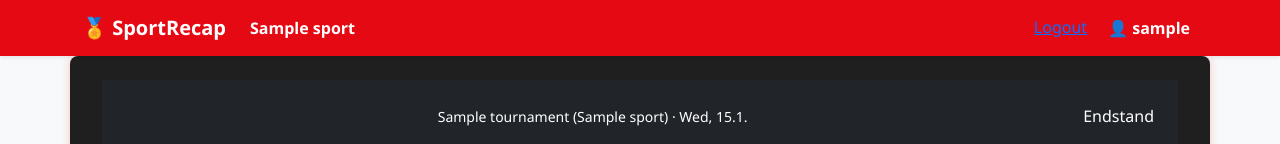
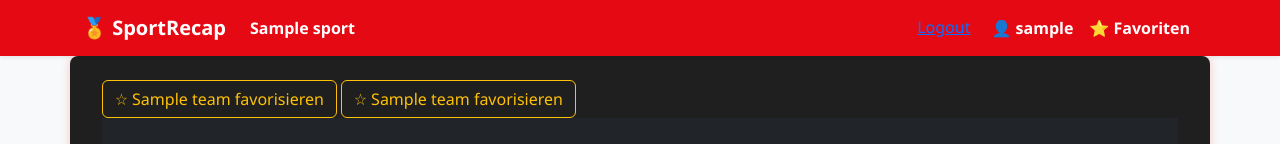
Before and after one commit to Simon3107/sportsrecap, a Django app: page /match/1/ in a window 1280 px wide. Shown: the top 144 px of the page. Run offline with Django 5.2, Linux system fonts and the light colour scheme; a user stored in the database is signed in; tables that the repository leaves empty hold one stand-in row (values such as "Sample post"); grey boxes marked "Sample" are stand-in pictures; parts of the project's set-up code (start-up, migrations or seed data) failed here and were passed over.

Commit message:
Add Favoritenfunktion (Model, View, Template, URL)

```diff
--- a/core/models.py
+++ b/core/models.py
@@ -44,3 +44,13 @@
 
     def __str__(self):
         return f"{self.user.username} – {self.created_at.strftime('%Y-%m-%d')}"
+
+class FavoriteTeam(models.Model):
+    user = models.ForeignKey(User, on_delete=models.CASCADE)
+    team = models.ForeignKey(Team, on_delete=models.CASCADE)
+
+    class Meta:
+        unique_together = ('user', 'team')  # verhindert doppelte Favoriten
+
+    def __str__(self):
+        return f"{self.user.username} favorisiert {self.team.name}"
--- a/core/templates/base.html
+++ b/core/templates/base.html
@@ -35,6 +35,9 @@
         </li>
         <li class="nav-item">
           <span class="nav-link disabled">👤 {{ user.username }}</span>
+        </li>
+        <li class="nav-item">
+          <a class="nav-link" href="{% url 'favorite_matches' %}">⭐ Favoriten</a>
         </li>
         {% else %}
         <li class="nav-item">
--- a/core/templates/match_detail.html
+++ b/core/templates/match_detail.html
@@ -3,6 +3,26 @@
 {% block title %}Match Detail{% endblock %}
 
 {% block content %}
+
+{% if user.is_authenticated %}
+  <form action="{% url 'toggle_favorite' match.team1.id %}" method="post" style="display:inline;">
+    {% csrf_token %}
+    {% if match.team1 in user.favorite_teams.all %}
+      <button type="submit" class="btn btn-warning">★ {{ match.team1.name }} entfernen</button>
+    {% else %}
+      <button type="submit" class="btn btn-outline-warning">☆ {{ match.team1.name }} favorisieren</button>
+    {% endif %}
+  </form>
+  <form action="{% url 'toggle_favorite' match.team2.id %}" method="post" style="display:inline;">
+    {% csrf_token %}
+    {% if match.team2 in user.favorite_teams.all %}
+      <button type="submit" class="btn btn-warning">★ {{ match.team2.name }} entfernen</button>
+    {% else %}
+      <button type="submit" class="btn btn-outline-warning">☆ {{ match.team2.name }} favorisieren</button>
+    {% endif %}
+  </form>
+{% endif %}
+
 <div class="text-center text-white bg-dark py-4">
   <div class="mb-2">
     <small>{{ match.tournament }} · {{ match.match_date|date:"D, j.n." }}</small>
--- a/core/urls.py
+++ b/core/urls.py
@@ -1,7 +1,6 @@
 from django.urls import path
 from . import views
 from .views import add_comment, CustomLoginView, CustomLogoutView, register
-from core import views
 
 urlpatterns = [
     path('ajax/load-tournaments/', views.load_tournaments, name='load_tournaments'),
@@ -15,4 +14,7 @@
     path('logout/', CustomLogoutView.as_view(), name='logout'),
     path('register/', register, name='register'),
 
+    # 👇 Neue URL für Favoriten-Funktion:
+    path('favorit/<int:team_id>/', views.toggle_favorite, name='toggle_favorite'),
+    path('favoriten/', views.favorite_matches, name='favorite_matches'),
 ]
--- a/core/views.py
+++ b/core/views.py
@@ -1,15 +1,23 @@
 from django.shortcuts import render, get_object_or_404, redirect
-from .models import Sport, Match, Comment, Tournament
+from django.http import JsonResponse
+from django.contrib import messages
+from django.contrib.auth.decorators import login_required
+from django.contrib.auth.forms import UserCreationForm
+from django.contrib.auth.views import LoginView, LogoutView
+from django.db.models import Q
 from collections import defaultdict
-from django.contrib.auth.forms import UserCreationForm
-from django.contrib.auth import logout
-from django.contrib import messages
-from django.contrib.auth.views import LoginView, LogoutView
-from django.http import JsonResponse
-from django.contrib.auth.decorators import login_required
+
+from .models import (
+    Sport,
+    Match,
+    Comment,
+    Tournament,
+    Team,
+    FavoriteTeam,
+)
 from .forms import CommentForm
-# Create your views here.
 
+# ---------- Registrierung ----------
 def register(request):
     if request.method == 'POST':
         form = UserCreationForm(request.POST)
@@ -20,6 +28,7 @@
         form = UserCreationForm()
     return render(request, 'registration/register.html', {'form': form})
 
+# ---------- Startseite ----------
 def home(request):
     sports = Sport.objects.all()
     data = []
@@ -29,13 +38,11 @@
         tournaments = defaultdict(list)
         for match in matches:
             tournaments[match.tournament].append(match)
-        data.append({
-            'sport': sport,
-            'tournaments': dict(tournaments)
-        })
+        data.append({'sport': sport, 'tournaments': dict(tournaments)})
 
     return render(request, 'index.html', {'data': data})
 
+# ---------- Sport- und Match-Ansichten ----------
 def sport_list(request):
     return render(request, 'sport_list.html')
 
@@ -45,7 +52,7 @@
     return render(request, 'match_detail.html', {
         'match': match,
         'comments': comments,
-        'comment_form': CommentForm()
+        'comment_form': CommentForm(),
     })
 
 @login_required
@@ -61,7 +68,7 @@
                 'success': True,
                 'comment': comment.text,
                 'user': comment.user.username,
-                'date': comment.created_at.strftime("%d.%m.%Y %H:%M")
+                'date': comment.created_at.strftime("%d.%m.%Y %H:%M"),
             })
         return JsonResponse({'success': False, 'errors': form.errors})
     return JsonResponse({'success': False, 'error': 'Invalid request'})
@@ -69,20 +76,16 @@
 def profile(request):
     return render(request, 'profile.html')
 
-
 def sport_matches(request, id):
     sport = get_object_or_404(Sport, pk=id)
     matches = Match.objects.filter(sport=sport)
-    return render(request, 'sport_matches.html', {
-        'sport': sport,
-        'matches': matches
-    })
+    return render(request, 'sport_matches.html', {'sport': sport, 'matches': matches})
 
-
+# ---------- Auth Views ----------
 class CustomLoginView(LoginView):
     def form_valid(self, form):
         response = super().form_valid(form)
-        messages.success(self.request, "Erfolgreich eingeloggt!")  # Erfolgsmeldung
+        messages.success(self.request, "Erfolgreich eingeloggt!")
         return response
 
 class CustomLogoutView(LogoutView):
@@ -90,9 +93,32 @@
         messages.success(request, "Erfolgreich ausgeloggt!")
         return super().dispatch(request, *args, **kwargs)
 
+# ---------- Ajax für Turnierauswahl ----------
 def load_tournaments(request):
     sport_id = request.GET.get('sport_id')
     tournaments = Tournament.objects.filter(sport_id=sport_id)
-    return render(request, 'admin/core/match/tournament_options.html', {
-        'tournaments': tournaments
-    })
+    return render(request, 'admin/core/match/tournament_options.html', {'tournaments': tournaments})
+
+# ---------- Favoriten-Toggle ----------
+@login_required
+def toggle_favorite(request, team_id):
+    team = get_object_or_404(Team, id=team_id)
+    favorite, created = FavoriteTeam.objects.get_or_create(user=request.user, team=team)
+
+    if not created:
+        favorite.delete()  # bereits Favorit → entfernen
+
+    return redirect(request.META.get('HTTP_REFERER', 'index'))
+
+# ---------- Favoriten-Seite ----------
+@login_required
+def favorite_matches(request):
+    favorite_team_ids = FavoriteTeam.objects.filter(
+        user=request.user
+    ).values_list('team_id', flat=True)
+
+    matches = Match.objects.filter(
+        Q(team1__in=favorite_team_ids) | Q(team2__in=favorite_team_ids)
+    ).order_by('-match_date')
+
+    return render(request, 'favorite_matches.html', {'matches': matches})
```
Also changed, not shown: core/templates/favorite_matches.html (added, +19 -0 lines), core/migrations/0001_initial.py, core/migrations/0002_alter_match_tournament.py (deleted), core/migrations/0002_favoriteteam.py (added), core/migrations/0003_alter_comment_match.py (deleted), core/migrations/0004_alter_comment_match_tournament_and_more.py (deleted).
